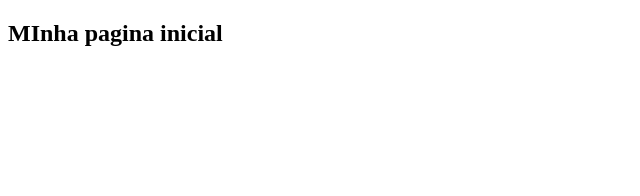
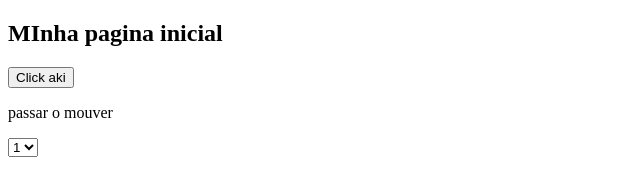
Before and after one commit to robertoricci/projeto-java-scripts, a plain HTML site: page index.html in a window 1280 px wide. Shown: the whole page, without its empty margins (0-640 px from the left). Drawn offline with Linux system fonts and the light colour scheme.

Commit message:
'Finalização_do_projeto'

```diff
--- a/index.html
+++ b/index.html
@@ -7,7 +7,18 @@
     <title>Curso Java scripts</title>
   </head>
 
-  <body>
+  <body onload="load()">
     <h2>MInha pagina inicial</h2>
+    <button type="button" onclick="testeOnclic(this)">Click aki</button>
+    <p id="agradecimento" onclick="redirecionar()"></p>
+    <p id="trocar" onmouseover="trocar(this)" onmouseout="voltar(this)">
+      passar o mouver
+    </p>
+
+    <select onchange="funcaoChange(this)">
+      <option value="1">1</option>
+      <option value="2">2</option>
+      <option value="3">3</option>
+    </select>
   </body>
 </html>
--- a/js/main.js
+++ b/js/main.js
@@ -56,3 +56,31 @@ function setReplace(frase, nome, repl) {
   return frase.replace(nome, repl);
 }
 console.log(setReplace("vai Japão", "Japão", "brazil"));
+
+function testeOnclic() {
+  document.getElementById("agradecimento").innerHTML = "<b>abrigado<b>";
+  console.log(document.getElementById("agradecimento"));
+}
+
+function redirecionar() {
+  window.open("http://www.google.com.br"); //em outra janela
+  window.location.href("http://www.google.com.br"); //mesma aba
+}
+
+function trocar(elemento) {
+  //document.getElementById("trocar").innerHTML = "<b>mouver hover<b>";
+  elemento.innerHTML = "<b>mouver hover<b>";
+}
+function voltar(elemento) {
+  //document.getElementById("trocar").innerHTML = "<b>passe o mouse<b>";
+
+  elemento.innerHTML = "<b>passe o mouse<b>";
+}
+
+function load() {
+  alert("pagina carregada");
+}
+
+function funcaoChange(elemento) {
+  console.log(elemento.value);
+}
```
